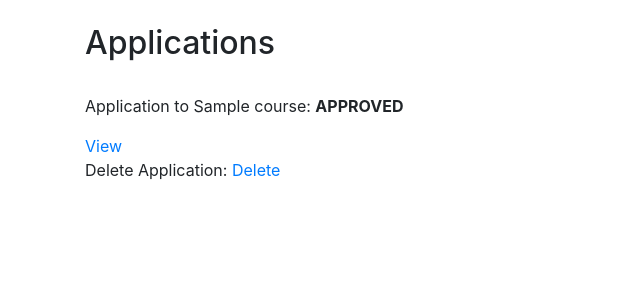
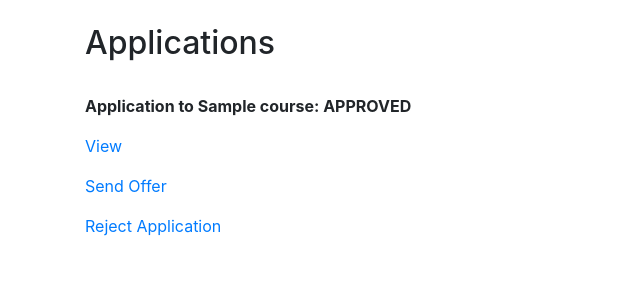
Before and after one commit to k3vkoh/bc-tasystem, a Django app: page /applications/ in a window 1280 px wide. Shown: the part 56-356 px from the top of the page, without its empty margins (0-640 px from the left). Run offline with Django 4.2, Linux system fonts and the light colour scheme; a user stored in the database is signed in; tables that the repository leaves empty hold one stand-in row (values such as "Sample post"); some libraries are stand-ins or nearby versions.

Commit message:
finished: applications, starting: accept and reject applications

```diff
--- a/src/applications/templates/application_detail.html
+++ b/src/applications/templates/application_detail.html
@@ -5,12 +5,16 @@
 <h2>Application to {{ application.course }}</h2>
 
 <p>Applicant: <strong>{{ application.student }}</strong></p>
+<p>Instructor: <strong>{{ application.course.professor }}</strong></p>
 <p>Application Status: <strong>{{ application.get_status }}</strong></p>
 <p>Additional Information: <strong>{{ application.additional_information }}</strong></p>
 <p><a href="{% url 'applications:application-list' %}">Back to Applications</a></p>
-<p><a href="{% url 'applications:application-delete' application.id %}">Delete Application</a></p>
+
 {% if user == course.professor or user.is_superuser %}
 <p><a href="#">Send Offer</a></p>
+<p><a href="#">Reject Application</a></p>
+{% else %}
+<p><a href="{% url 'applications:application-delete' application.id %}">Withdraw Application</a></p>
 {% endif %}
 
 {% endblock %}
--- a/src/applications/templates/applications.html
+++ b/src/applications/templates/applications.html
@@ -6,9 +6,15 @@
 {% for application in applications %}
     <div class="mb-3">
         <label for="{{ application.id_for_label }}" class="form-label">{{ application.label }}</label>
-        <p>Application to {{ application.course }}: <strong>{{ application.get_status }}</strong></p>
-        <a href="{% url 'applications:application-detail' application.id %}">View</a>
-        <p>Delete Application: <a href="{% url 'applications:application-delete' application.id %}">Delete</a></p>
+        <p><strong>Application to {{ application.course }}: {{ application.get_status }}</strong></p>
+        <p><a href="{% url 'applications:application-detail' application.id %}">View</a></p>
+
+        {% if user.is_professor or user.is_superuser %}
+        <p><a href="#">Send Offer</a></p>
+        <p><a href="#">Reject Application</a></p>
+        {% else %}
+        <p><a href="{% url 'applications:application-delete' application.id %}">Withdraw Application</a></p>
+        {% endif %}
     </div>
 {% endfor %}
 
--- a/src/applications/views.py
+++ b/src/applications/views.py
@@ -48,7 +48,7 @@ class ApplicationListView(LoginRequiredMixin, ListView):
             context['applications'] = self.get_queryset().filter(student=self.request.user)
         else:
             context['title'] = 'Applications'
-            context['applications'] = self.get_queryset().filter(course__professor=self.request.user)
+            context['applications'] = Application.objects.filter(course__professor=self.request.user)
 
         return context
 
```
